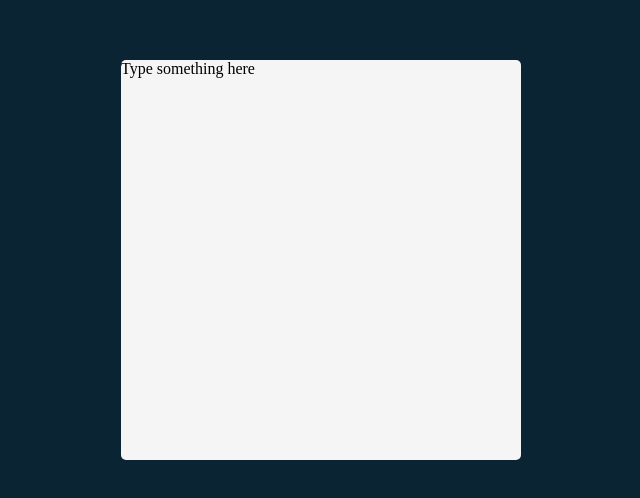
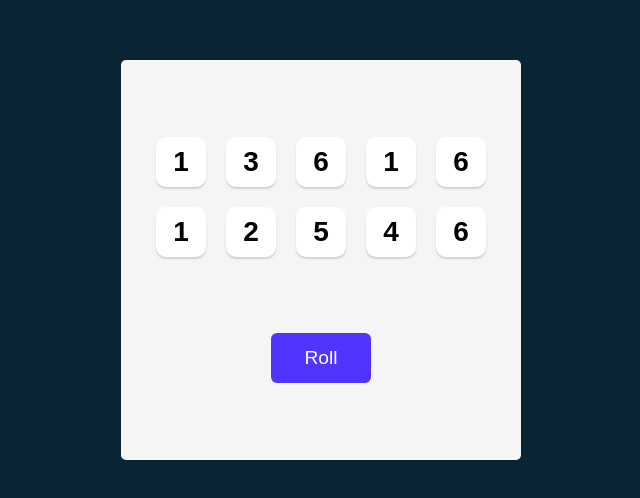
Before and after one commit to kalotra/Tenzies, a React (Vite) app: page / in a window 1280 px wide. Shown: the part 140-638 px from the top of the page, without its empty margins (319-959 px from the left). Built offline with nearby package versions, Linux system fonts and the light colour scheme.

Commit message:
add random numbers for dice

```diff
--- a/App.jsx
+++ b/App.jsx
@@ -1,3 +1,35 @@
+import { useState } from "react";
+import Die from "./Components/Die";
+
 export default function App() {
-  return <main>Type something here</main>;
+  /**
+   * Challenge: Create a `Roll Dice` button that will re-roll
+   * all 10 dice
+   *
+   * Clicking the button should generate a new array of numbers
+   * and set the `dice` state to that new array (thus re-rendering
+   * the array to the page)
+   */
+
+  const [dice, setDice] = useState(generateAllNewDice());
+
+  function generateAllNewDice() {
+    return new Array(10).fill(0).map(() => Math.ceil(Math.random() * 6));
+  }
+
+  function rollDice() {
+    setDice(generateAllNewDice());
+  }
+
+  const diceElements = dice.map((num) => <Die value={num} />);
+
+  return (
+    <main>
+      <div className="dice-container">{diceElements}</div>
+
+      <button className="roll-dice" onClick={rollDice}>
+        Roll
+      </button>
+    </main>
+  );
 }
--- /dev/null
+++ b/Components/Die.jsx
@@ -0,0 +1,5 @@
+import React from "react";
+
+export default function Die(props) {
+  return <button>{props.value}</button>;
+}
--- a/index.css
+++ b/index.css
@@ -3,6 +3,7 @@
 }
 
 body {
+  font-family: Karla, sans-serif;
   margin: 0;
   background-color: #0b2434;
   padding: 20px;
@@ -24,4 +25,40 @@ main {
   background-color: #f5f5f5;
   height: 100%;
   border-radius: 5px;
+  display: flex;
+  flex-direction: column;
+  justify-content: space-evenly;
+  align-items: center;
 }
+
+.dice-container {
+  display: grid;
+  grid-template: auto auto / repeat(5, 1fr);
+  gap: 20px;
+}
+
+button {
+  font-family: Karla, sans-serif;
+  cursor: pointer;
+}
+
+.dice-container button {
+  height: 50px;
+  width: 50px;
+  box-shadow: 0px 2px 2px rgba(0, 0, 0, 0.15);
+  border-radius: 10px;
+  border: none;
+  background-color: white;
+  font-size: 1.75rem;
+  font-weight: bold;
+}
+
+button.roll-dice {
+  height: 50px;
+  width: 100px;
+  border: none;
+  border-radius: 6px;
+  background-color: #5035ff;
+  color: white;
+  font-size: 1.2rem;
+}
```
